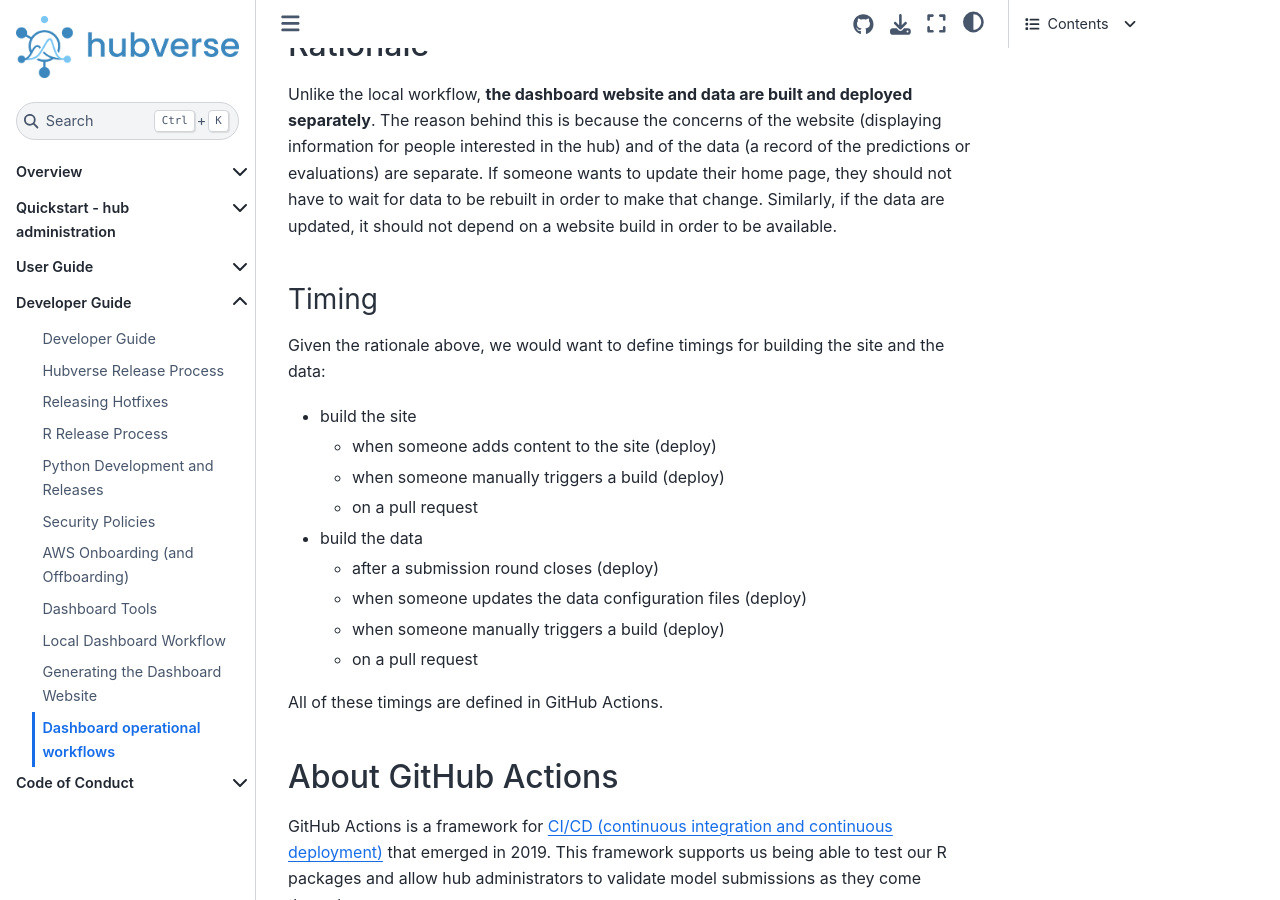
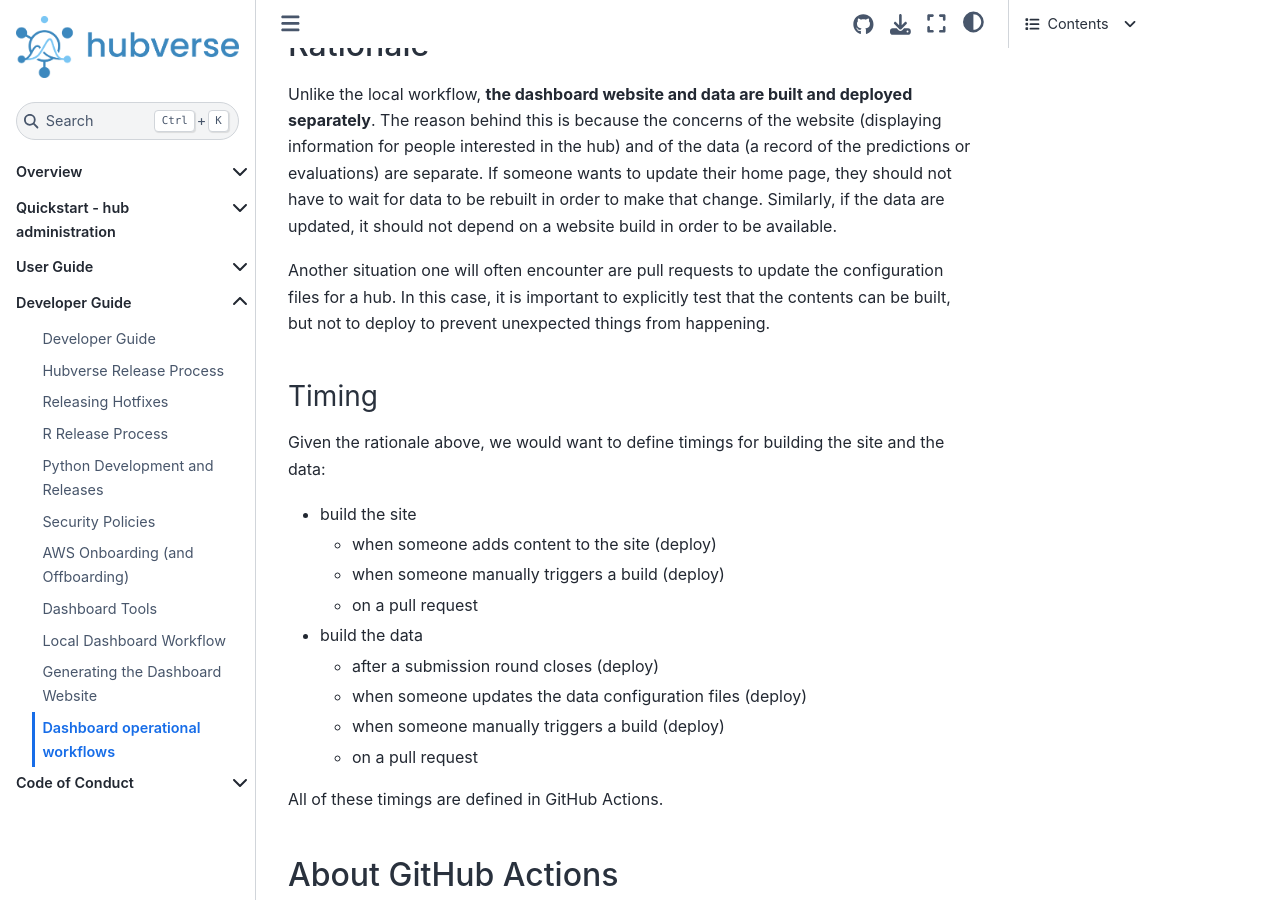
Before and after one commit to hubverse-org/hubDocs, a Sphinx documentation site: the page built from docs/source/developer/dashboard-workflows.md, in a window 1280 px wide and 900 px high, scrolled down 1402 px. Built offline with Sphinx 7.4.7 and the Sphinx Book theme 1.1.4, drawn with Linux system fonts in a browser that asks for light colours; comment, search, counter and statistics services are not loaded.

Commit message:
add rationale for pull request testing

```diff
--- a/docs/source/developer/dashboard-workflows.md
+++ b/docs/source/developer/dashboard-workflows.md
@@ -62,6 +62,12 @@ data (a record of the predictions or evaluations) are separate. If someone
 wants to update their home page, they should not have to wait for data to be
 rebuilt in order to make that change. Similarly, if the data are updated, it
 should not depend on a website build in order to be available.
+
+Another situation one will often encounter are pull requests to update the
+configuration files for a hub. In this case, it is important to explicitly test
+that the contents can be built, but not to deploy to prevent unexpected things
+from happening.
+
 
 ### Timing
 
```
